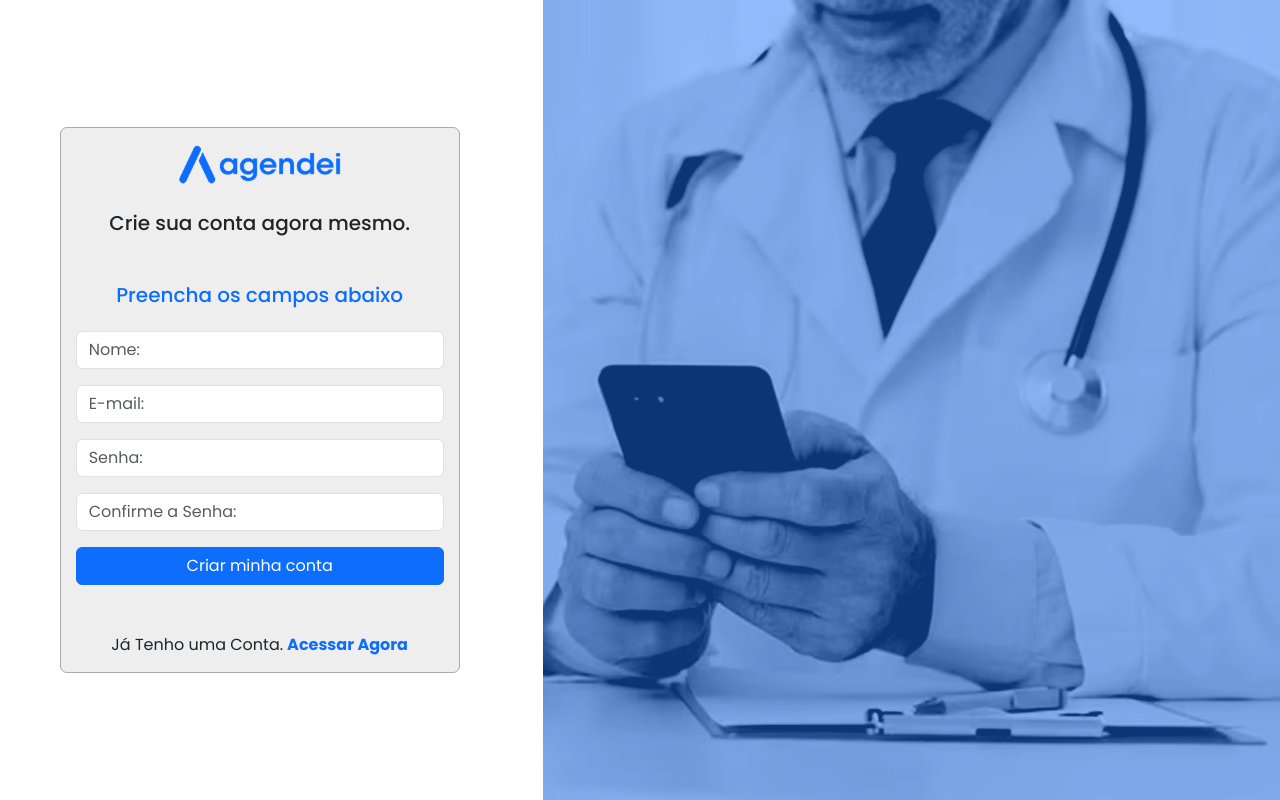
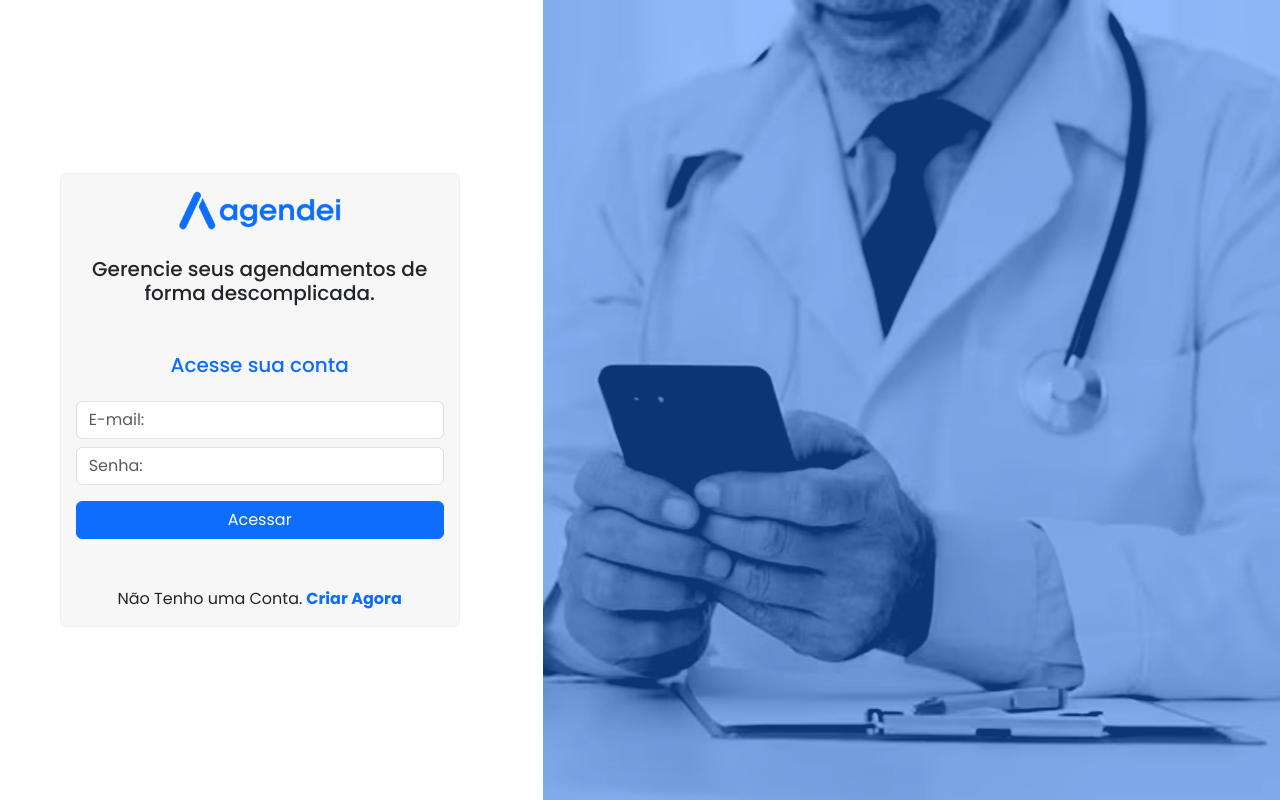
Before and after one commit to FilipeRabelo/app-agendei-web, a React (Vite) app: page / in a window 1280 px wide. Built offline with nearby package versions, Linux system fonts and the light colour scheme.

Commit message:
app agendei web

```diff
--- a/package.json
+++ b/package.json
@@ -11,7 +11,8 @@
   },
   "dependencies": {
     "react": "^18.3.1",
-    "react-dom": "^18.3.1"
+    "react-dom": "^18.3.1",
+    "react-router-dom": "^6.27.0"
   },
   "devDependencies": {
     "@eslint/js": "^9.13.0",
--- a/src/App.jsx
+++ b/src/App.jsx
@@ -1,11 +1,9 @@
-// import Login from "./pages/login/Login"
-import Register from "./pages/Register/register"
+import Rotas from "./rotas"
 
 function App() {
   return (
     <>
-      {/* <Login/> */}
-      <Register/>
+      <Rotas/>
     </>
   )
 }
--- a/src/pages/Login/login.css
+++ b/src/pages/Login/login.css
@@ -1,9 +1,9 @@
 .form-signin {
   width: 400px;
   padding: 15px;
-  border: 1px solid #aaa;
+  border: 1.5px solid #eee;
   border-radius: 7px;
-  background-color: #eee;
+  background-color: #f7f7f7 ;
 }
 
 .img-logo {
--- a/src/pages/Login/login.jsx
+++ b/src/pages/Login/login.jsx
@@ -1,6 +1,7 @@
 import "./login.css";
 import logo from "../../assets/logo.png";
 import fundo from "../../assets/fundo.png";
+import { Link } from "react-router-dom";
 
 export default function Login() {
   return (
@@ -13,7 +14,7 @@ export default function Login() {
           </h5>
           <h5 className="mb-4 text-primary">Acesse sua conta</h5>
 
-          <div className="mb-3">
+          <div className="mb-2">
             <input className="form-control" type="email" placeholder="E-mail:" />
           </div>
 
@@ -31,9 +32,9 @@ export default function Login() {
 
           <div>
             <span className="me-1">Não Tenho uma Conta.</span>
-            <a className="link" href="#">
+            <Link className="link" to="/register">
               Criar Agora
-            </a>
+            </Link>
           </div>
         </form>
       </div>
--- a/src/pages/Register/register.css
+++ b/src/pages/Register/register.css
@@ -1,9 +1,9 @@
 .form-signin {
   width: 400px;
   padding: 15px;
-  border: 1px solid #aaa;
+  border: 1.5px solid #eee;
   border-radius: 7px;
-  background-color: #eee;
+  background-color: #f7f7f7 ;
 }
 
 .img-logo {
--- a/src/pages/Register/register.jsx
+++ b/src/pages/Register/register.jsx
@@ -2,21 +2,23 @@
 import "./register.css";
 import logo from "../../assets/logo.png";
 import fundo from "../../assets/fundo.png";
+import { Link } from "react-router-dom";
 
 export default function Register() {
   return (
     <div className="row">
       <div className="col-sm-5 d-flex justify-content-center align-items-center text-center">
+
         <form action="" className="form-signin">
           <img src={logo} className="img-logo mb-4" />
           <h5 className="mb-5">Crie sua conta agora mesmo.</h5>
           <h5 className="mb-4 text-primary">Preencha os campos abaixo</h5>
 
-          <div className="mb-3">
+          <div className="mb-2">
             <input className="form-control" type="text" placeholder="Nome:" />
           </div>
 
-          <div className="mb-3">
+          <div className="mb-2">
             <input
               className="form-control"
               type="email"
@@ -24,7 +26,7 @@ export default function Register() {
             />
           </div>
 
-          <div className="mb-3">
+          <div className="mb-2">
             <input
               className="form-control"
               type="password"
@@ -40,14 +42,16 @@ export default function Register() {
           </div>
 
           <div className="mt-3 mb-5">
-            <button className="btn btn-primary w-100">Criar minha conta</button>
+            <button className="btn btn-primary w-100">
+              Criar minha Conta
+            </button>
           </div>
 
           <div>
             <span className="me-1">Já Tenho uma Conta.</span>
-            <a className="link" href="#">
+            <Link className="link" to="/">
               Acessar Agora
-            </a>
+            </Link>
           </div>
         </form>
       </div>
--- /dev/null
+++ b/src/rotas.jsx
@@ -0,0 +1,17 @@
+import { BrowserRouter, Routes, Route } from "react-router-dom";
+
+import Login from "./pages/login/Login";
+import Register from "./pages/Register/register";
+import Appointments from "./pages/Appointments/appointments";
+
+export default function Rotas() {
+  return (
+    <BrowserRouter>
+      <Routes>
+        <Route path="/" element={<Login />} />
+        <Route path="/register" element={<Register />} />
+        <Route path="/appointments" element={<Appointments/>} />
+      </Routes>
+    </BrowserRouter>
+  );
+};
```
Also changed, not shown: src/main.jsx (line endings or trailing spaces), 1 other file (tests, documents, lock files or other folders).
